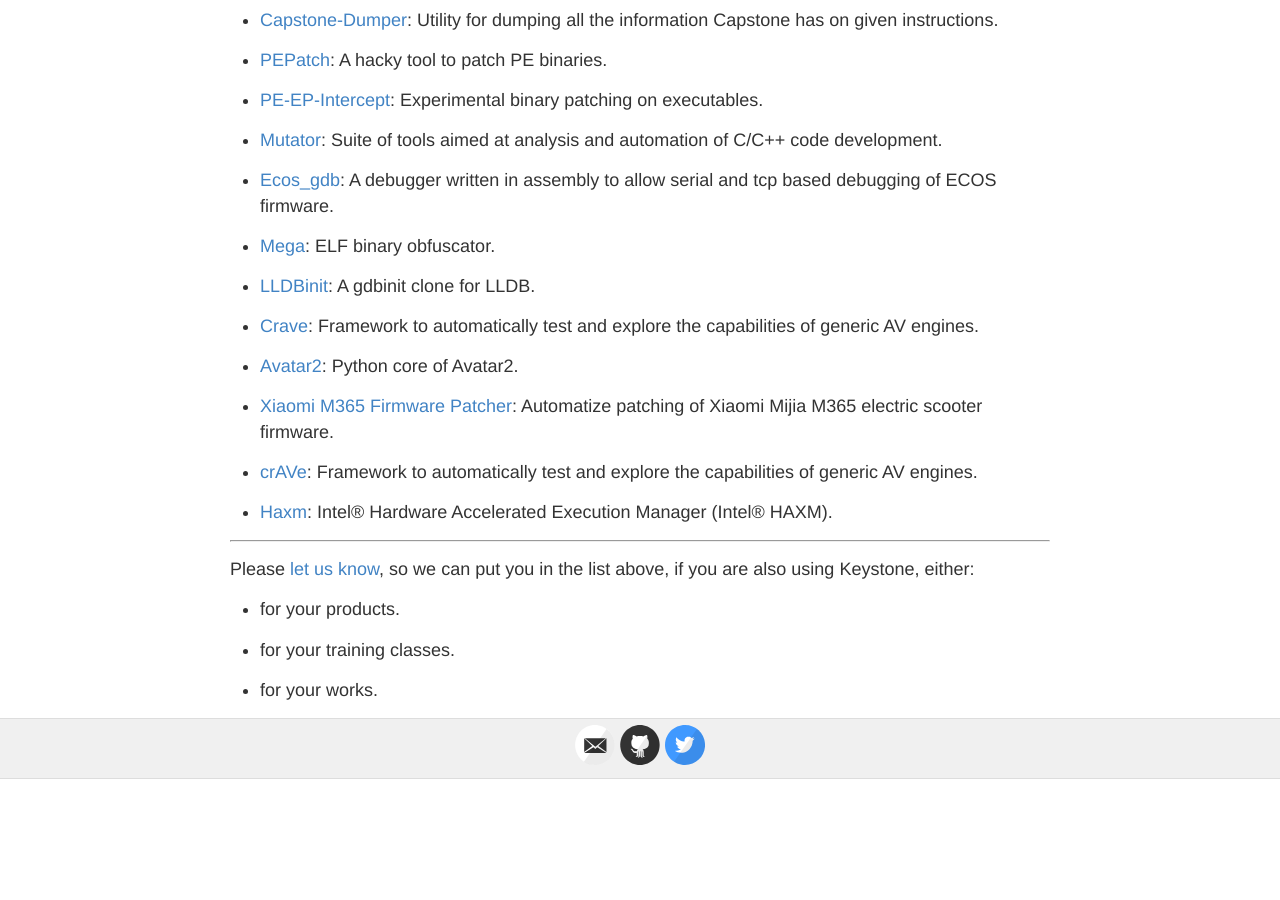
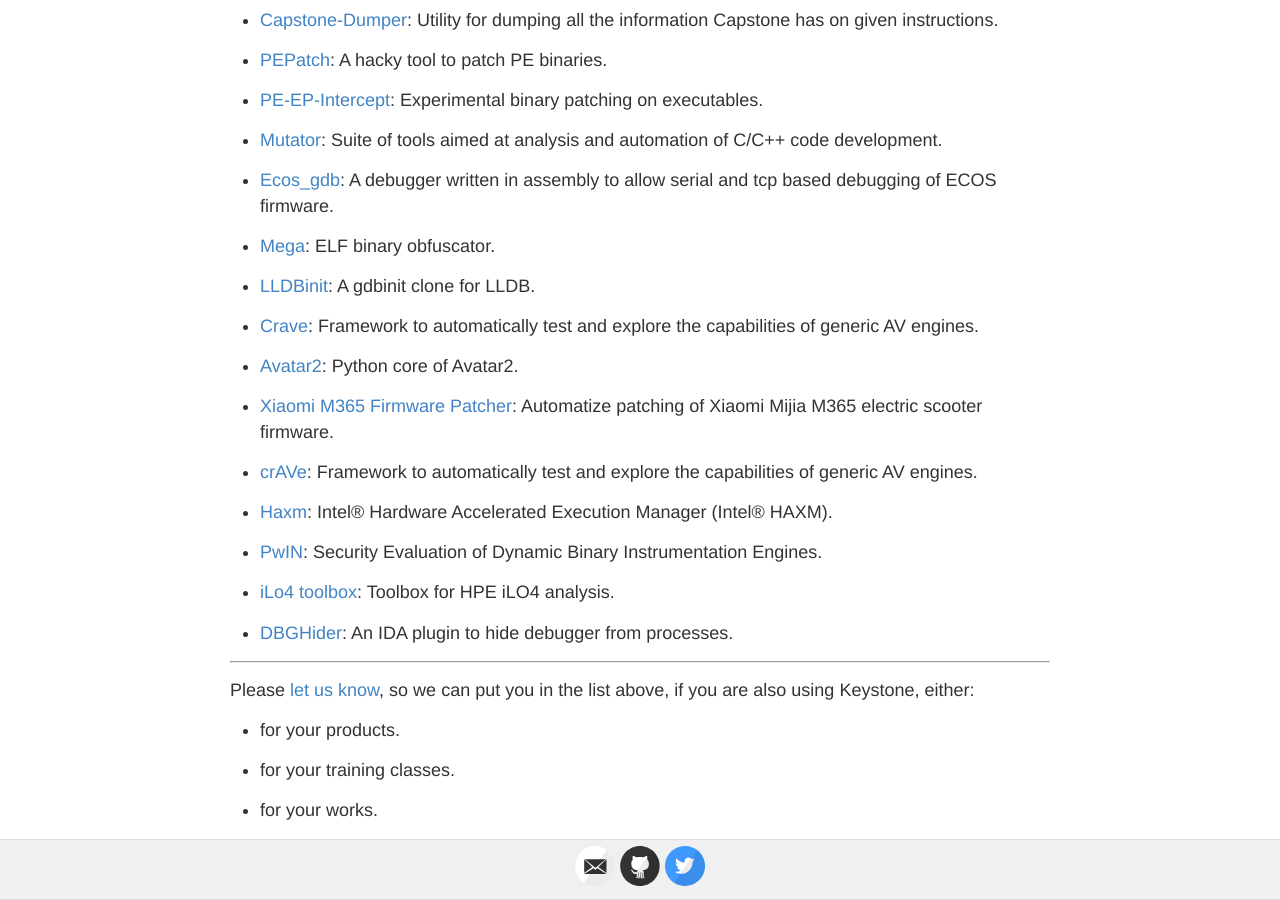
Before and after one commit to keystone-engine/keystone-engine.github.io, a Jekyll site: the page built from showcase.md, in a window 1280 px wide and 900 px high, scrolled down 2712 px. Built offline with Jekyll 4.4.1, drawn with Linux system fonts in a browser that asks for light colours; before the commit the page ends 3491 px from its top, so only the background shows below that.

Commit message:
showcase

```diff
--- a/showcase.md
+++ b/showcase.md
@@ -148,6 +148,12 @@
 
 - [Haxm](https://github.com/intel/haxm): Intel® Hardware Accelerated Execution Manager (Intel® HAXM).
 
+- [PwIN](https://github.com/zhechkoz/PwIN): Security Evaluation of Dynamic Binary Instrumentation Engines.
+
+- [iLo4 toolbox](https://github.com/airbus-seclab/ilo4_toolbox): Toolbox for HPE iLO4 analysis.
+
+- [DBGHider](https://github.com/iweizime/DBGHider): An IDA plugin to hide debugger from processes.
+
 
 ---
 
```
Also changed, not shown: other parts of showcase.md (+1 -1 lines).
